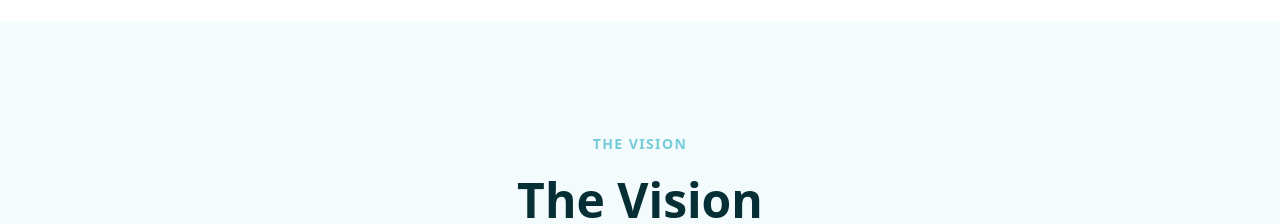
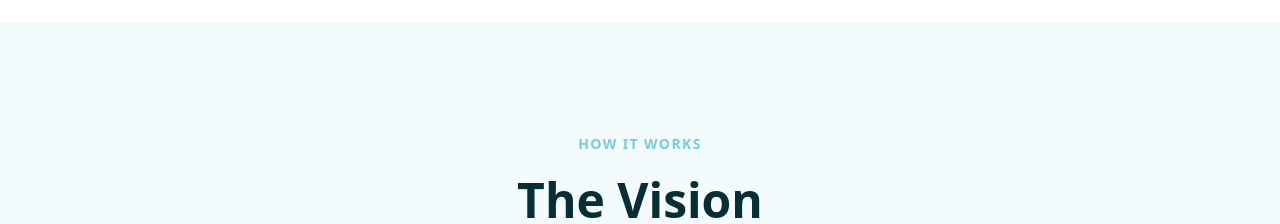
Before and after one commit to harleyneal/onecry, a Next.js app: page / in a window 1280 px wide. Shown: the part 1360-1584 px from the top of the page. Built offline with nearby package versions, Linux system fonts and the light colour scheme.

Commit message:
Fix Vision section labels, remove blessing icons for now

```diff
--- a/src/app/page.tsx
+++ b/src/app/page.tsx
@@ -152,7 +152,7 @@ function HowItWorks() {
       <div className="max-w-6xl mx-auto px-6">
         <div className="text-center mb-20">
           <p className="text-teal font-semibold text-sm uppercase tracking-widest mb-4">
-            The Vision
+            How It Works
           </p>
           <h2 className="text-3xl md:text-5xl font-bold text-teal-dark leading-tight">
             The Vision
@@ -333,9 +333,6 @@ function Blessings() {
               key={b.title}
               className="bg-white rounded-2xl p-8 shadow-sm hover:shadow-md transition-shadow"
             >
-              <div className="mb-5">
-                <BlessingIcon type={b.iconType} />
-              </div>
               <h3 className="text-xl font-bold text-teal-dark mb-3">
                 {b.title}
               </h3>
```
